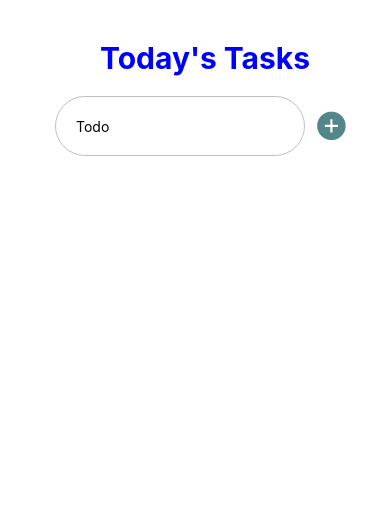
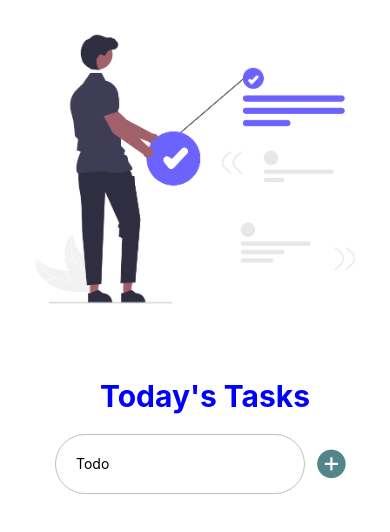
Before and after one commit to Paarthbathla338/ToDo-RN, a React Native app in the folder todo/: screen / in a window 390 px wide. Shown: the top 532 px of the page. Built offline with nearby package versions, Linux system fonts and the light colour scheme.

Commit message:
Tasks CSS Complete

```diff
--- a/todo/screens/HomeScreen.js
+++ b/todo/screens/HomeScreen.js
@@ -3,6 +3,7 @@ import React from 'react'
 import { Ionicons,Entypo,AntDesign,FontAwesome5,MaterialIcons,FontAwesome,SimpleLineIcons,Fontisto } from '@expo/vector-icons';
 import { useState } from 'react';
 import TaskScreen from "./TaskScreen"
+import image from "../assets/taks.png"
 
 const HomeScreen = () => {
     const data=[]
@@ -18,7 +19,7 @@ const HomeScreen = () => {
 
   return (
     <View style={styles.container}>
-        <Image style={styles.image}/>
+        <Image style={styles.image} source={image}/>
       <Text style={styles.text}>Today's Tasks</Text>
 
 
@@ -113,5 +114,9 @@ const styles = StyleSheet.create({
     },
     container:{
         flex:1,
+    },
+    image:{
+        width:"100%",
+        height:"40%"
     }
 })
--- a/todo/screens/TaskScreen.js
+++ b/todo/screens/TaskScreen.js
@@ -1,10 +1,10 @@
-import { StyleSheet, Text, View } from 'react-native'
+import { StyleSheet, Text, View , TouchableOpacity } from 'react-native'
 import React from 'react'
 
 const TaskScreen = (props) => {
   return (
     <View style={styles.container}>
-      <Text>{props.text}</Text>
+      <TouchableOpacity style={styles.text}><Text style={styles.text}>{props.text}</Text></TouchableOpacity>
     </View>
   )
 }
@@ -13,6 +13,19 @@ export default TaskScreen
 
 const styles = StyleSheet.create({
 
-    container:{}
+    container:{
+        marginLeft:40,
+        width:"80%",
+        backgroundColor:"#C1F0F6",
+        padding:15,
+        borderRadius:10,
+        marginBottom:15,
+  },
+  text:{
+    fontSize:15,
+    maxWidth:"80%",
+    fontWeight:"bold",
+  }
+
 
 })
```
Also changed, not shown: todo/assets/taks.png (added).
